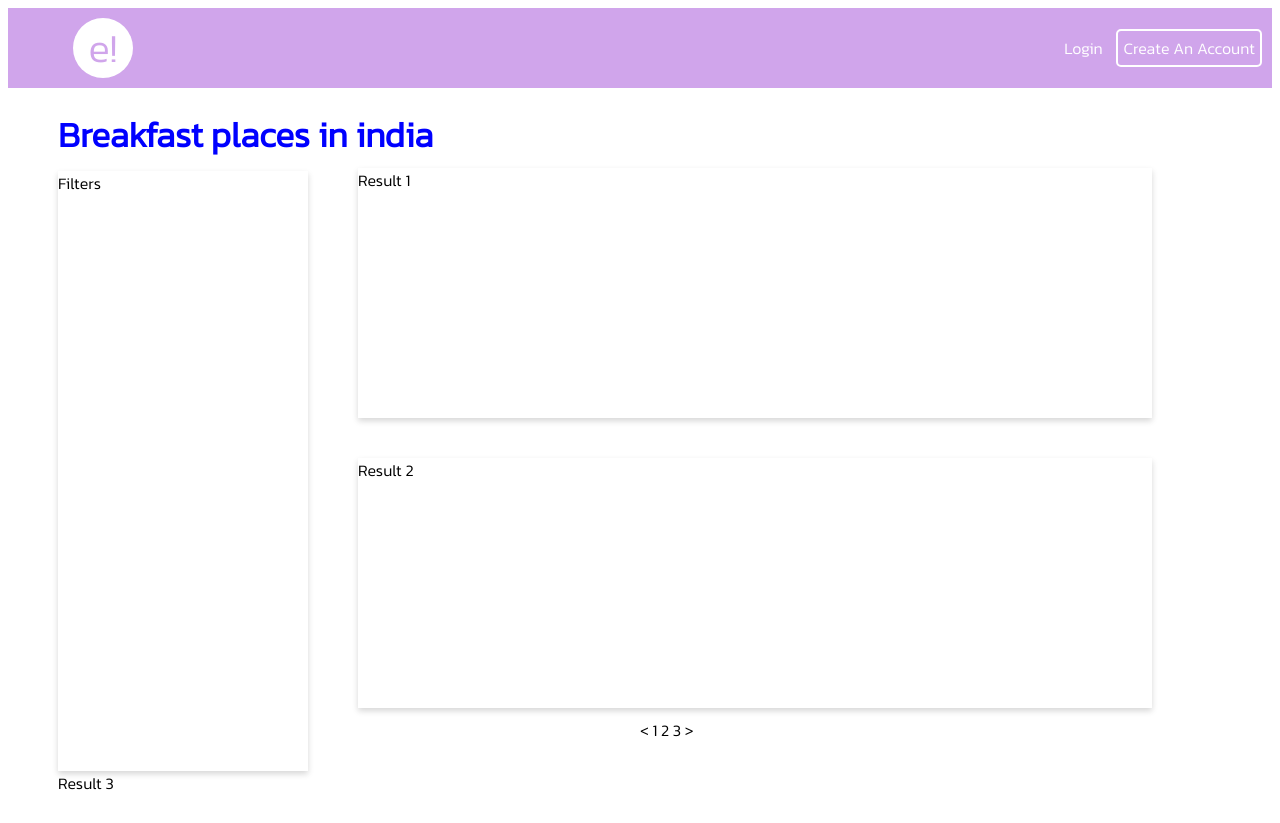
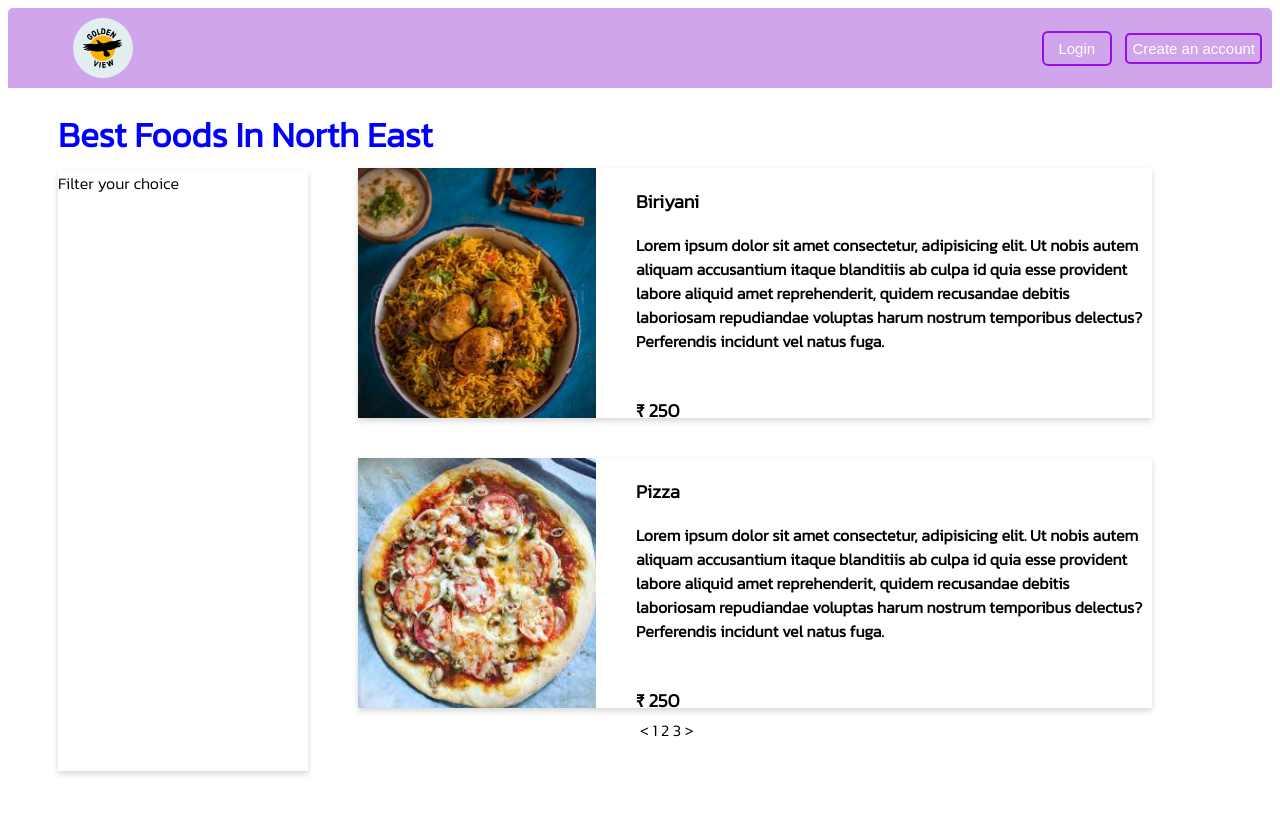
Before and after one commit to subhamdas04/assignment, a plain HTML site: page index.html in a window 1280 px wide. After the commit the page ends 800 px from the top, so only its background shows below. Drawn offline with Linux system fonts and the light colour scheme.

Commit message:
added food details

```diff
--- a/index.html
+++ b/index.html
@@ -5,98 +5,11 @@
     <meta http-equiv="X-UA-Compatible" content="IE=edge">
     <meta name="viewport" content="width=device-width, initial-scale=1.0">
     <title>Assignment</title>
+    <link rel="shortcut icon" href="./logo_img.jpeg" type="image/x-icon">
     <link rel="preconnect" href="https://fonts.googleapis.com">
     <link rel="preconnect" href="https://fonts.gstatic.com" crossorigin>
     <link href="https://fonts.googleapis.com/css2?family=Kanit:wght@300&display=swap" rel="stylesheet">
-    <style>
-        *{
-            font-family: 'Kanit', sans-serif;
-        }
-        header{
-            display: flex;
-            align-items: center;
-            background-color: rgb(208, 165, 235);
-            height: 80px;
-            position: relative;
-        }
-        .logo-span{
-            display: flex;
-            background-color: white;
-            border-radius: 50%;
-            padding: 10px 10px;
-            height: 40px;
-            width: 40px;
-            align-items: center;
-            justify-content: center;
-            margin-left: 15px;
-            position: absolute;
-            left: 50px;
-        }
-        .logo{
-            color:rgb(208, 165, 235);
-            font-size: 40px;
-            text-decoration: none;
-        }
-        .login-signup{
-            position: absolute;
-            right: 10px;
-            word-spacing: 10px;
-        }
-        .login{
-            color: white;
-            text-decoration: none;
-        }
-        .create-account{
-            color: white;
-            text-decoration: none;
-            border: 2px solid white;
-            border-radius: 5px;
-            padding: 5px 5px;
-            word-spacing: normal;
-        }
-        section{
-            position: relative;
-            padding: 20px 50px;
-        }
-        .title-text{
-            color: blue;
-            font-weight: 600;
-            font-size: 35px;
-            text-decoration: none;
-        }
-        .filters-article{
-            box-shadow: 0px 3px 6px #00000029;
-            opacity: 1;
-            margin-top: 10px;
-            width: 250px;
-            height: 600px;
-        }
-        .result1-article{
-            top: 80px;
-            left: 350px;
-            width: 794px;
-            height: 250px;
-            background: #FFFFFF 0% 0% no-repeat padding-box;
-            box-shadow: 0px 3px 6px #00000029;
-            opacity: 1;
-            position: absolute;
-        }
-        .result2-article{
-            top: 370px;
-            left: 350px;
-            width: 794px;
-            height: 250px;
-            background: #FFFFFF 0% 0% no-repeat padding-box;
-            box-shadow: 0px 3px 6px #00000029;
-            opacity: 1;
-            position: absolute;
-        }
-        .pagination{
-           position: absolute;
-           top: 630px;
-           left: 50%;
-        }
-    </style>
+    <link rel="stylesheet" href="style.css">
 
 
 </head>
@@ -104,28 +17,39 @@
     <!-- header box -->
     <header>
         <span class="logo-span">
-            <a href="index.html" class="logo">e!</a>
+
         </span>
         <span class="login-signup">
-            <a href="#" class="login">Login</a>
-            <a href="#" class="create-account">Create An Account</a>
+            <button class="login">Login</button>
+            <button class="create-account">Create an account</button>
         </span>
     </header>
    <!-- main content -->
     <main>
         <section>
-            <div class="title-text">Breakfast places in india</div>
+            <div class="title-text">Best Foods In North East</div>
             <article class="filters-article">
-                Filters
+                Filter your choice
             </article>
             <article class="result1-article">
-                Result 1
+                <div class="food-picture">
+                    <img src="./food1.jpg" height="100%" alt="Biriyani">
+                </div>
+                <div class="food-details">
+                   <h1>Biriyani</h1>
+                   <b>Lorem ipsum dolor sit amet consectetur, adipisicing elit. Ut nobis autem aliquam accusantium itaque blanditiis ab culpa id quia esse provident labore aliquid amet reprehenderit, quidem recusandae debitis laboriosam repudiandae voluptas harum nostrum temporibus delectus? Perferendis incidunt vel natus fuga.</b>
+                   <br><h1>&#8377; 250</h1>
+                </div>
             </article>
             <article class="result2-article">
-                Result 2
-            </article>
-            <article class="result3-article">
-                Result 3
+                <div class="food-picture">
+                    <img src="./food2.jfif" height="100%" alt="Pizza">
+                </div>
+                <div class="food-details">
+                    <h1>Pizza</h1>
+                    <b>Lorem ipsum dolor sit amet consectetur, adipisicing elit. Ut nobis autem aliquam accusantium itaque blanditiis ab culpa id quia esse provident labore aliquid amet reprehenderit, quidem recusandae debitis laboriosam repudiandae voluptas harum nostrum temporibus delectus? Perferendis incidunt vel natus fuga.</b>
+                    <br><h1>&#8377; 250</h1>
+                </div>
             </article>
             <div class="pagination">
                 <a>&lt;</a>
--- /dev/null
+++ b/style.css
@@ -0,0 +1,142 @@
+body{
+    font-family: 'Kanit', sans-serif;
+}
+header{
+    display: flex;
+    align-items: center;
+    background-color: rgb(208, 165, 235);
+    height: 80px;
+    position: relative;
+    border-radius: 5px 5px 0 0;
+}
+.logo-span{
+    display: flex;
+    background-color: white;
+    border-radius: 50%;
+    padding: 10px 10px;
+    height: 40px;
+    width: 40px;
+    align-items: center;
+    justify-content: center;
+    margin-left: 15px;
+    position: absolute;
+    left: 50px;
+    background-image: url(./logo_img.jpeg);
+    background-repeat: no-repeat;
+    background-size: contain;
+    cursor: pointer;
+}
+.logo{
+    color:rgb(208, 165, 235);
+    font-size: 40px;
+    text-decoration: none;
+}
+.login-signup{
+    position: absolute;
+    right: 10px;
+    word-spacing: 10px;
+}
+.login{
+    color: white;
+    background: transparent;
+    border: 2px solid rgb(150, 14, 234);
+    border-radius: 6px;
+    width: 70px;
+    font-size: 15px;
+    height: 35px;
+    cursor: pointer;
+}
+.create-account{
+    color: white;
+    background: transparent;
+    border: 2px solid rgb(150, 14, 234);
+    border-radius: 5px;
+    padding: 5px 5px;
+    word-spacing: normal;
+    font-size: 15px;
+    cursor: pointer;
+}
+.login:hover{
+    background: black;
+    color: red;
+    font-weight: 600;
+    width: 90px;
+    transition: ease 0.3s;
+}
+.create-account:hover{
+    background: black;
+    color: red;
+    font-weight: 600;
+    width: 150px;
+    transition: ease 0.3s;
+}
+section{
+    position: relative;
+    padding: 20px 50px;
+}
+.title-text{
+    color: blue;
+    font-weight: 600;
+    font-size: 35px;
+    text-decoration: none;
+}
+.filters-article{
+    box-shadow: 0px 3px 6px #00000029;
+    opacity: 1;
+    margin-top: 10px;
+    width: 250px;
+    height: 600px;
+}
+.result1-article{
+    display: flex;
+    flex-direction: row;
+    top: 80px;
+    left: 350px;
+    width: 794px;
+    height: 250px;
+    background: #FFFFFF 0% 0% no-repeat padding-box;
+    box-shadow: 0px 3px 6px #00000029;
+    opacity: 1;
+    position: absolute;
+}
+.result1-article:hover{
+    box-shadow: 13px 13px 20px #00000029;
+    border: 1px solid black;
+}
+.food-picture{
+    display: flex;
+    flex-direction: column;
+    border: 0px solid black;
+    height: 100%;
+    width: 30%;
+}
+.food-details{
+    display: flex;
+    flex-direction: column;
+    border: 0px solid red;
+    height: 100%;
+    width: 65%;
+    margin-left: 5%;
+
+}
+.result2-article{
+    display: flex;
+    flex-direction: row;
+    top: 370px;
+    left: 350px;
+    width: 794px;
+    height: 250px;
+    background: #FFFFFF 0% 0% no-repeat padding-box;
+    box-shadow: 0px 3px 6px #00000029;
+    opacity: 1;
+    position: absolute;
+}
+.result2-article:hover{
+    box-shadow: 13px 13px 20px #00000029;
+    border: 1px solid black;
+}
+.pagination{
+   position: absolute;
+   top: 630px;
+   left: 50%;
+}
```
Also changed, not shown: food1.jpg (added), food2.jfif (added), logo_img.jpeg (added).
